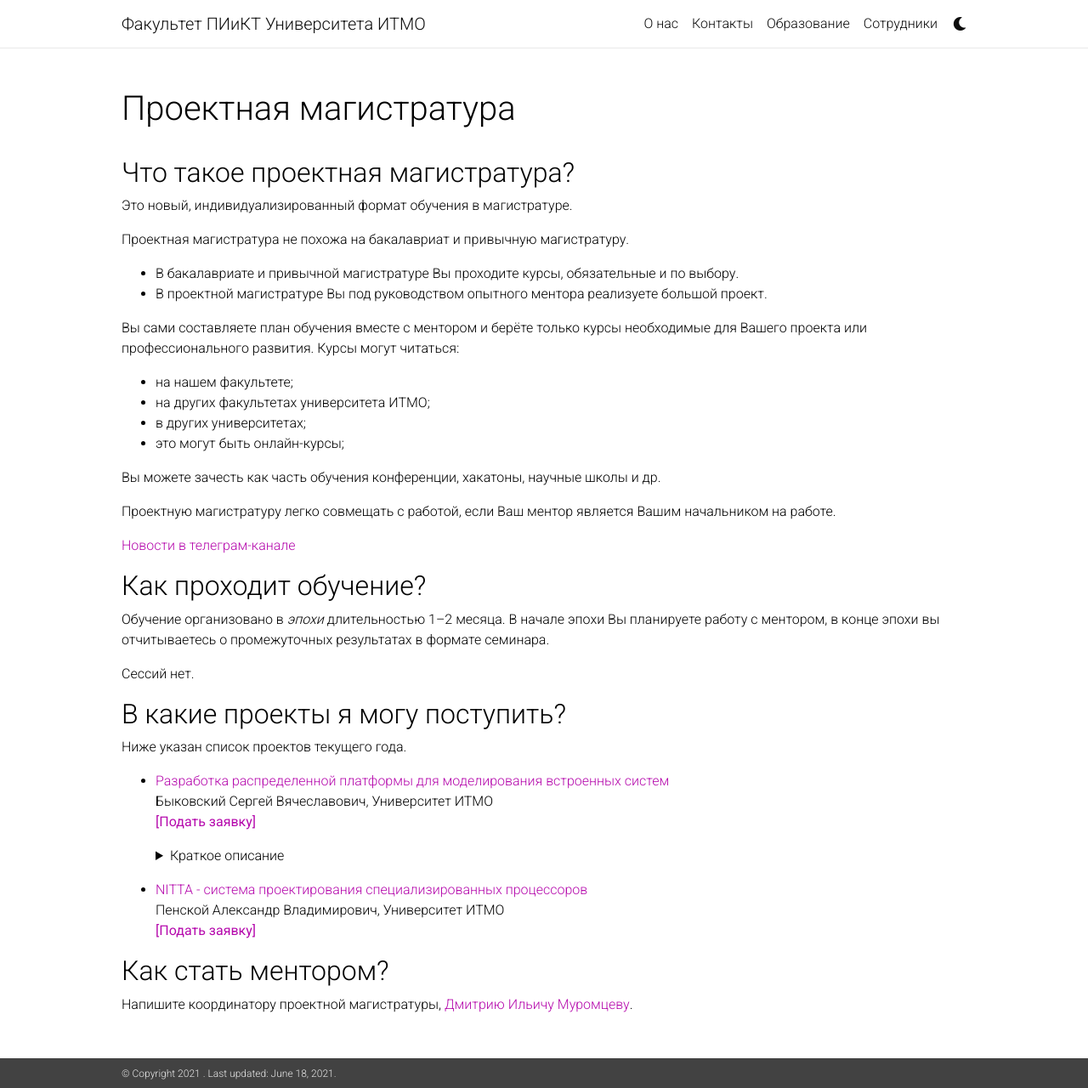
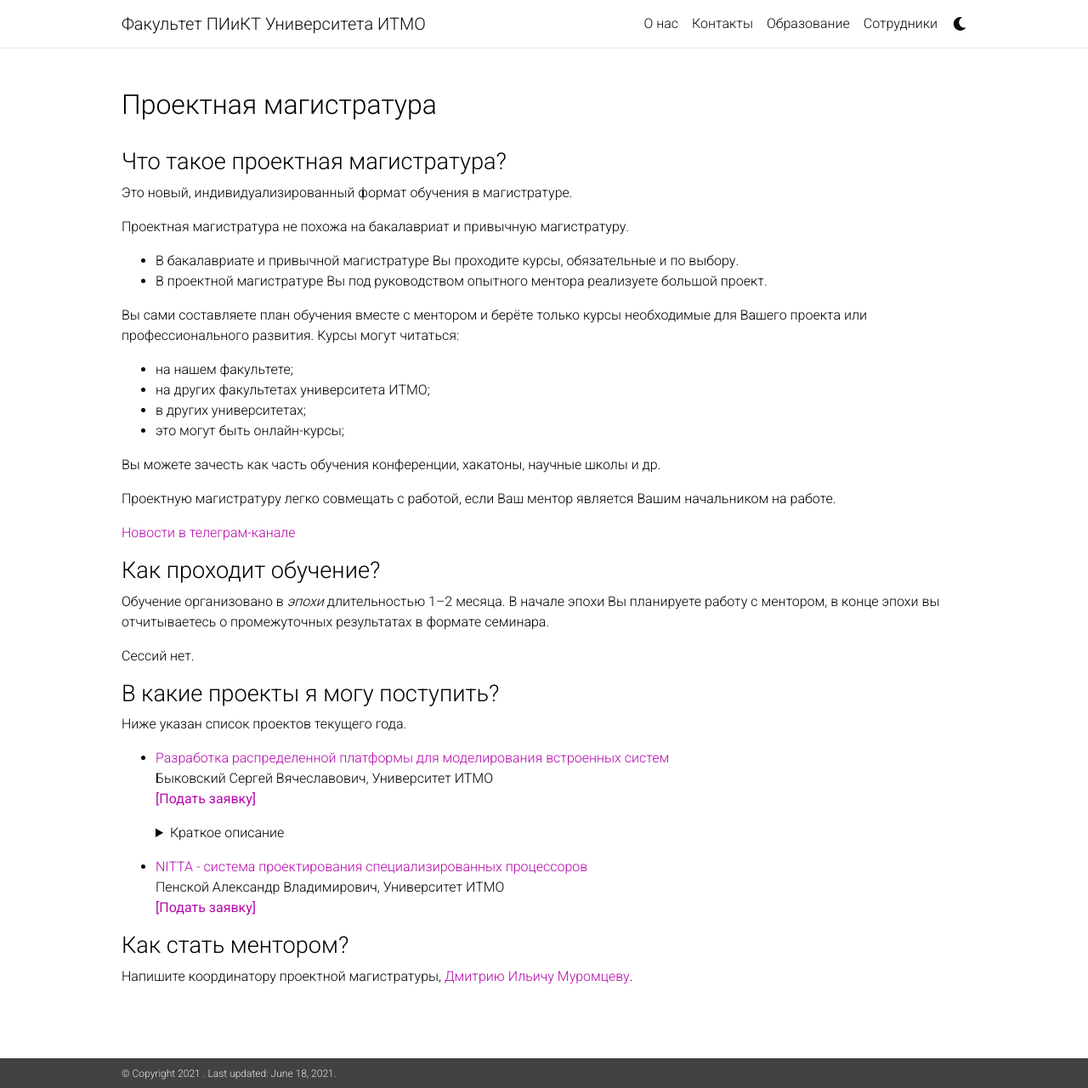
Before and after one commit to itmo-cse/itmo-cse.github.io, a Jekyll site: the page built from _pages/project-based-masters.md, in a window 1280 px wide and 1280 px high. Shown: the whole window at 85% size. Built offline with Jekyll 4.4.1, drawn with Linux system fonts in a browser that asks for light colours; nearby versions of some CDN libraries; a style sheet for code colours, icons or effects is not loaded.

Commit message:
adjust header sizes

```diff
--- a/_sass/_base.scss
+++ b/_sass/_base.scss
@@ -503,3 +503,13 @@ html.transition *:after {
   transition: all 750ms !important;
   transition-delay: 0 !important;
 }
+
+
+// posts
+
+.post {
+    h1 {  font-size: 2rem; }
+    h2 {  font-size: 1.7rem; }
+    h3 {  font-size: 1.5rem; }
+    h4 {  font-size: 1.3rem; }
+}
```
